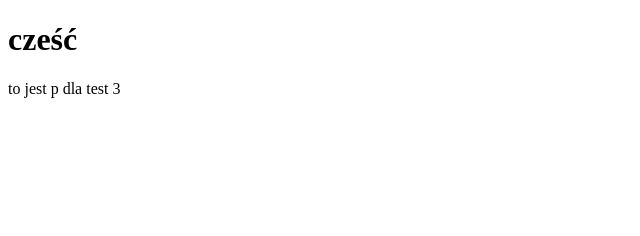
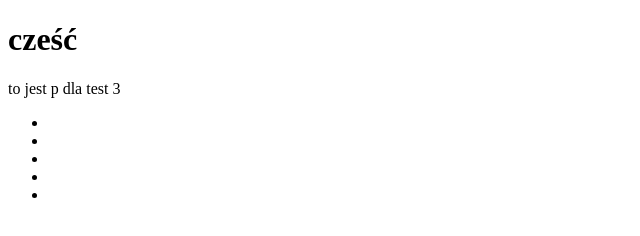
Before and after one commit to Przemeek/test5, a plain HTML site: page index.html in a window 1280 px wide. Shown: the full height of the page, 0-640 px from the left. Drawn offline with Linux system fonts and the light colour scheme.

Commit message:
added list

```diff
--- a/index.html
+++ b/index.html
@@ -10,5 +10,12 @@
 	<body>
 		<h1>cześć</h1>
 		<p>to jest p dla test 3</p>
+		<ul>
+			<li></li>
+			<li></li>
+			<li></li>
+			<li></li>
+			<li></li>
+		</ul>
 	</body>
 </html>
```
